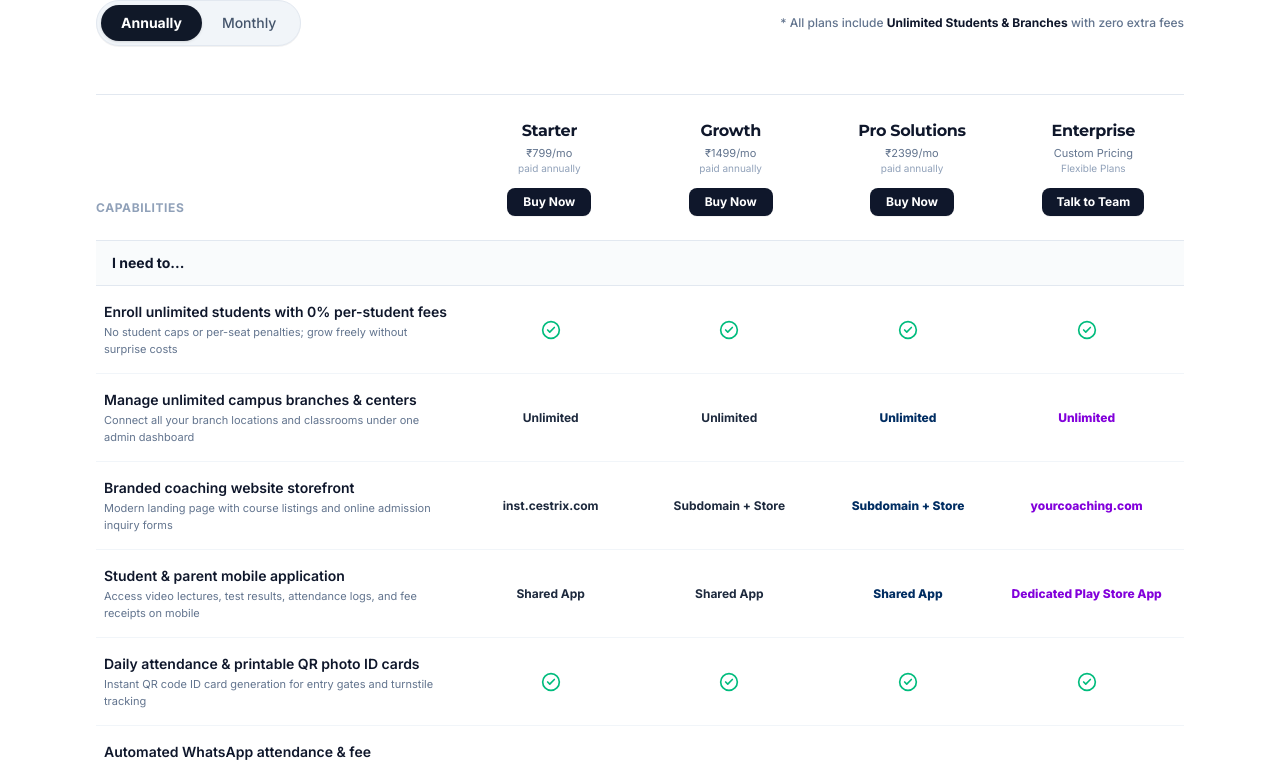
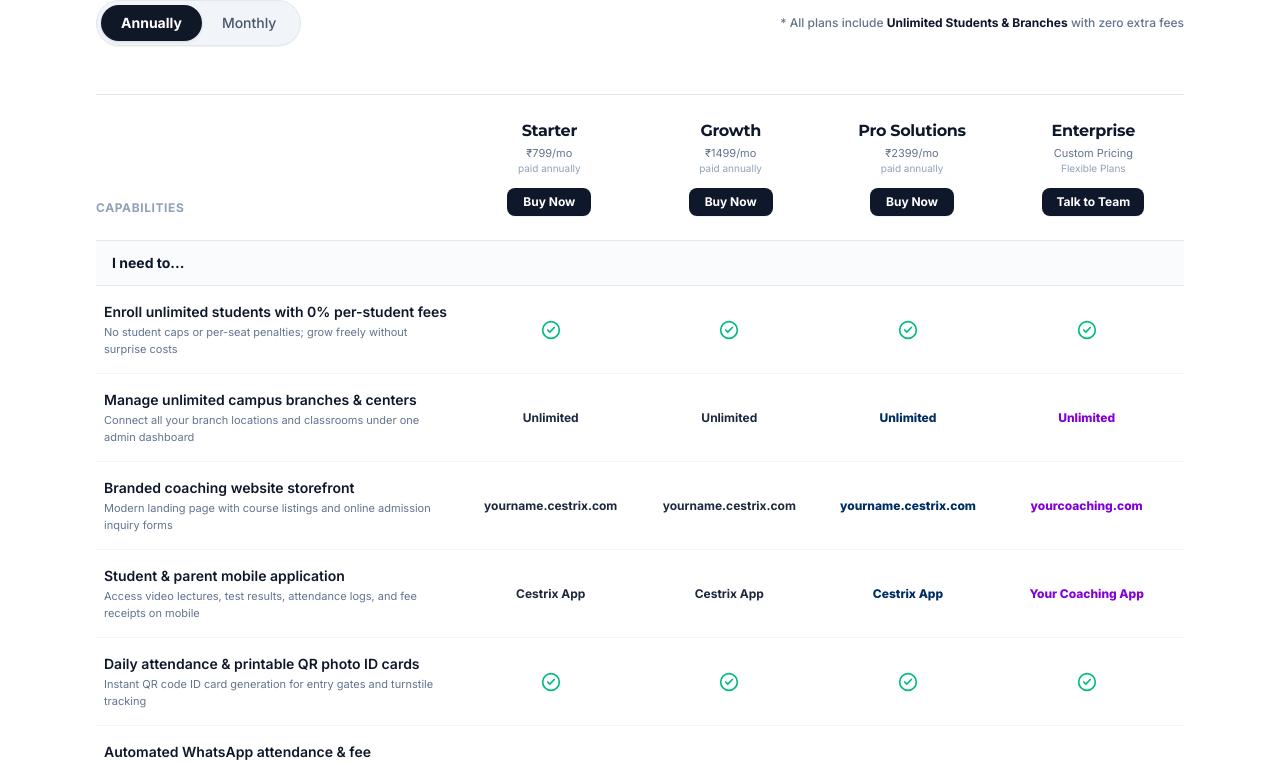
Before and after one commit to ashukumari95/cestrix-_learning, a React (Vite) app: page /pricing in a window 1280 px wide. Shown: the part 1574-2338 px from the top of the page. Built offline with nearby package versions, Linux system fonts and the light colour scheme.

Commit message:
Update table labels: replace Subdomain+Store with yourname.cestrix.com, Shared App with Cestrix App, and Dedicated App with Your Coaching App

```diff
--- a/src/data/pricingData.ts
+++ b/src/data/pricingData.ts
@@ -125,7 +125,7 @@
     name: 'Enterprise',
     badge: 'White-Label Enterprise',
     badgeClass: 'bg-[#F8E7A2] text-slate-900 border border-amber-300 font-bold',
-    subtitle: 'Dedicated Google Play Store app, custom domain, and multi-campus franchise control.',
+    subtitle: 'Your coaching Play Store app, custom domain, and multi-campus franchise control.',
     monthlyPrice: 6999,
     annualPrice: 5599,
     studentsCap: 'Unlimited Students',
@@ -144,7 +144,7 @@
     diffTag: 'Enterprise Exclusive:',
     features: [
       'Unlimited Students & Branches',
-      'Dedicated Google Play Store Mobile App',
+      'Your Coaching App on Google Play Store',
       'Custom Domain Website (yourcoaching.com)',
       '100 GB Encrypted AWS Cloud Storage',
       '0% Commission on Digital Course Sales',
--- a/src/pages/PricingPage.tsx
+++ b/src/pages/PricingPage.tsx
@@ -40,18 +40,18 @@
     {
       feature: 'Branded coaching website storefront',
       desc: 'Modern landing page with course listings and online admission inquiry forms',
-      starter: 'inst.cestrix.com',
-      growth: 'Subdomain + Store',
-      pro: 'Subdomain + Store',
+      starter: 'yourname.cestrix.com',
+      growth: 'yourname.cestrix.com',
+      pro: 'yourname.cestrix.com',
       enterprise: 'yourcoaching.com'
     },
     {
       feature: 'Student & parent mobile application',
       desc: 'Access video lectures, test results, attendance logs, and fee receipts on mobile',
-      starter: 'Shared App',
-      growth: 'Shared App',
-      pro: 'Shared App',
-      enterprise: 'Dedicated Play Store App'
+      starter: 'Cestrix App',
+      growth: 'Cestrix App',
+      pro: 'Cestrix App',
+      enterprise: 'Your Coaching App'
     },
     {
       feature: 'Daily attendance & printable QR photo ID cards',
@@ -706,7 +706,7 @@
                     </div>
                     <div className="flex items-start gap-2.5 text-xs sm:text-sm text-slate-200">
                       <Check size={16} className="text-[#E8BA64] stroke-[3] shrink-0 mt-0.5" />
-                      <span>Dedicated Play Store Mobile App</span>
+                      <span>Your Coaching App on Play Store</span>
                     </div>
                     <div className="flex items-start gap-2.5 text-xs sm:text-sm text-slate-200">
                       <Check size={16} className="text-[#E8BA64] stroke-[3] shrink-0 mt-0.5" />
```
